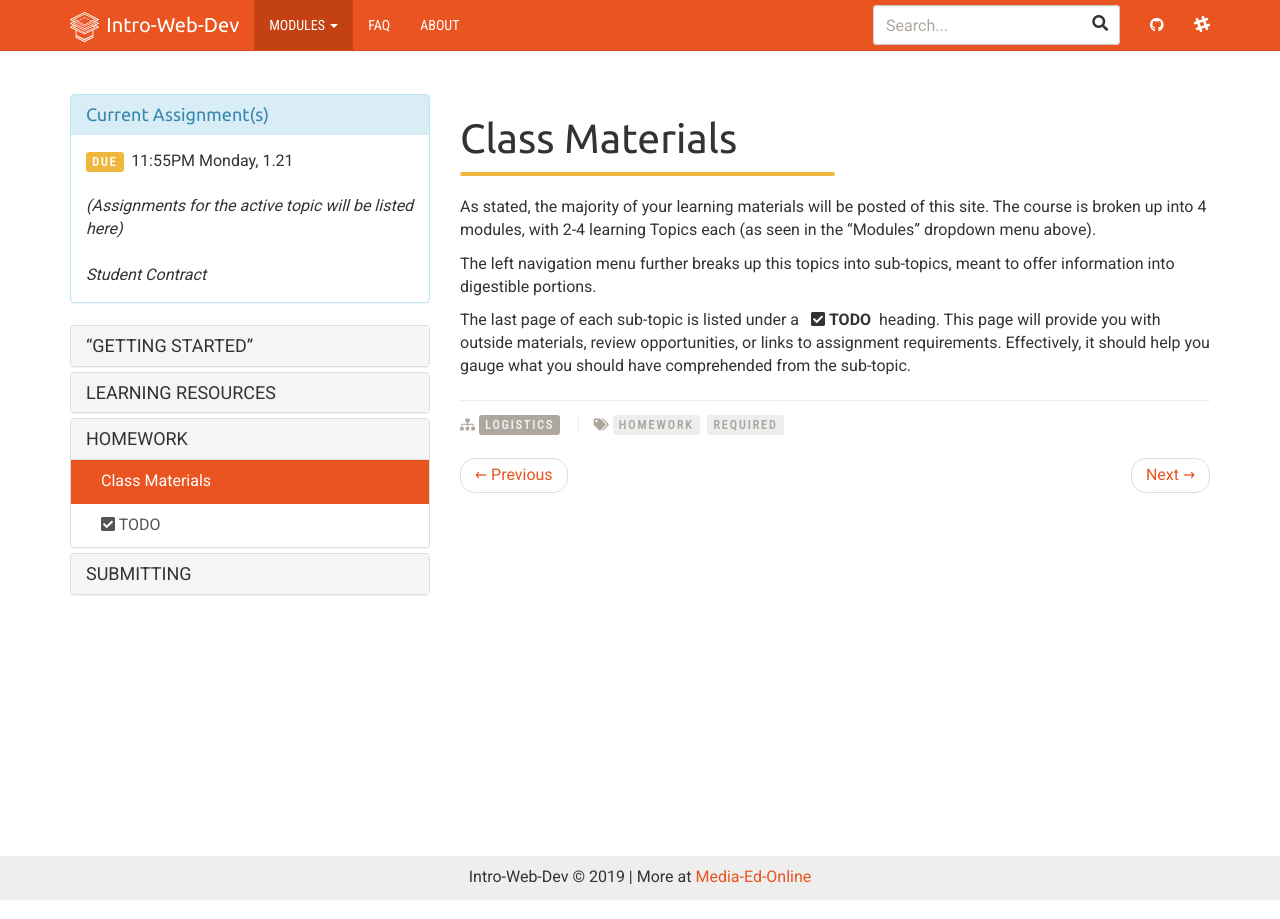
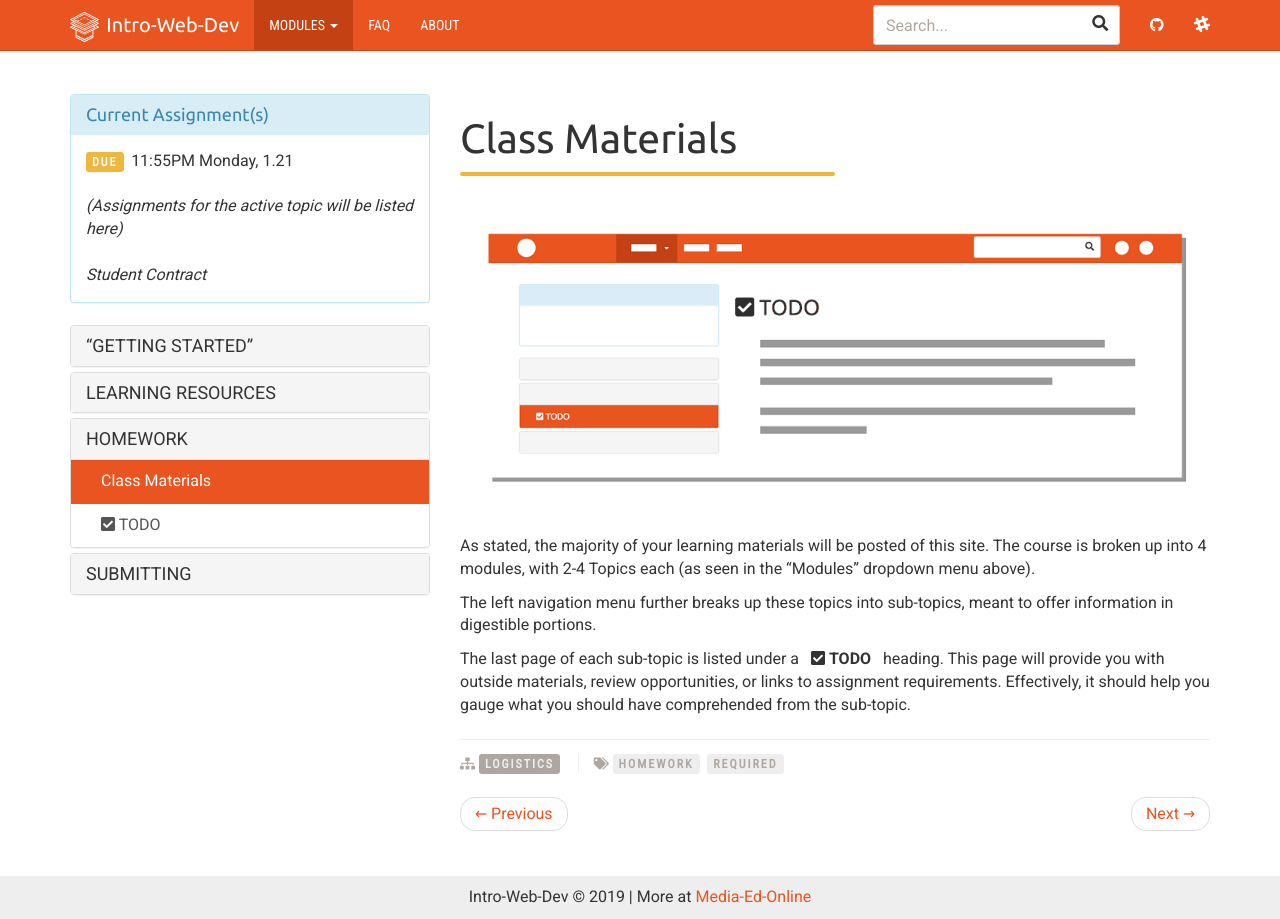
Before and after one commit to Media-Ed-Online/intro-web-dev, a Jekyll site: the page built from _docs/topic-00/02-homework/page-01.md, in a window 1280 px wide. Built offline with Jekyll 4.4.1, drawn with Linux system fonts in a browser that asks for light colours; nearby versions of some CDN libraries.

```diff
--- a/_docs/topic-00/02-homework/page-01.md
+++ b/_docs/topic-00/02-homework/page-01.md
@@ -8,8 +8,10 @@
 
 <div class="divider-heading"></div>
 
-As stated, the majority of your learning materials will be posted of this site. The course is broken up into 4 modules, with 2-4 learning Topics each (as seen in the “Modules” dropdown menu above).
+<img src="../img/materials-nav-example.gif" alt="locations of materials links" title="Materials Navigation" />
 
-The left navigation menu further breaks up this topics into sub-topics, meant to offer information into digestible portions.
+As stated, the majority of your learning materials will be posted of this site. The course is broken up into 4 modules, with 2-4 Topics each (as seen in the “Modules” dropdown menu above).
 
-The last page of each sub-topic is listed under a &nbsp;&nbsp;<i class="fas fa-check-square" aria-hidden="true"></i> **TODO**&nbsp;&nbsp;heading. This page will provide you with outside materials, review opportunities, or links to assignment requirements. Effectively, it should help you gauge what you should have comprehended from the sub-topic.
+The left navigation menu further breaks up these topics into sub-topics, meant to offer information in digestible portions.
+
+The last page of each sub-topic is listed under a &nbsp;&nbsp;<i class="fas fa-check-square" aria-hidden="true"></i> **TODO**&nbsp;&nbsp; heading. This page will provide you with outside materials, review opportunities, or links to assignment requirements. Effectively, it should help you gauge what you should have comprehended from the sub-topic.
--- a/_layouts/docs.html
+++ b/_layouts/docs.html
@@ -9,7 +9,10 @@
         </div>
 
         <div class="col-md-8">
-            <h1>{{ page.todo }} {{ page.title }}</h1>
+            {% unless page.title contains 'Topic Overview' %}
+                <h1>{{ page.todo }} {{ page.title }}</h1>
+            {% endunless %}
+
             <div id="markdown-content-container">{{ content }}</div>
 
             <hr>
```
Also changed, not shown: _docs/topic-00/00-index/page-01.md (+1 -1 lines), _docs/topic-00/01-learning-resources/page-01.md (+1 -1 lines), _docs/topic-00/img/materials-nav-example.gif (added).
